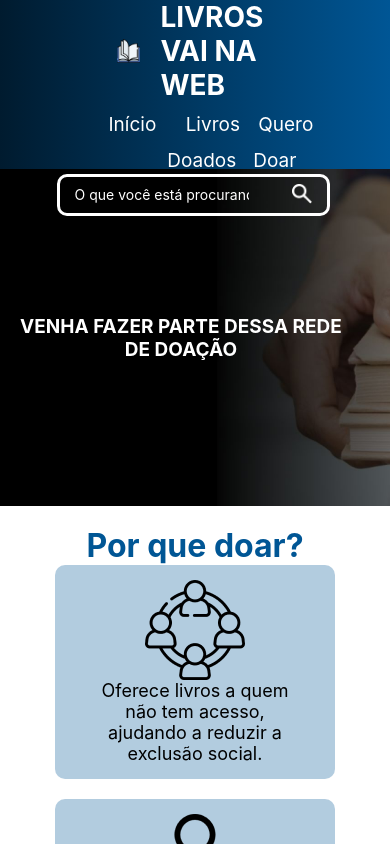
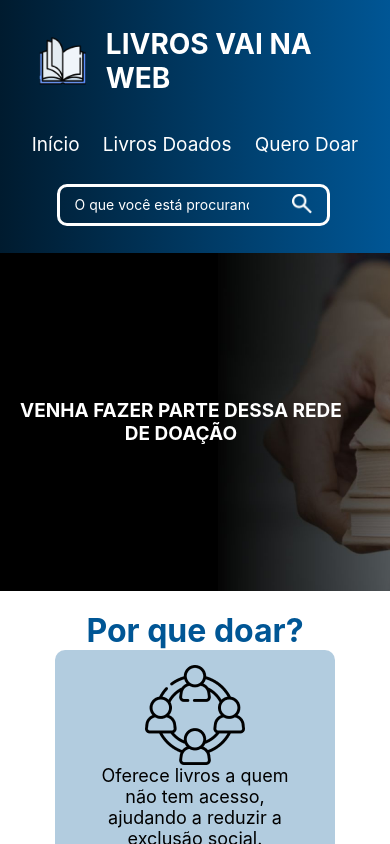
Before and after one commit to bronzefloo/desafiofinal, a React (Vite) app: page / in a window 390 px wide. Shown: the top 844 px of the page. Built offline with nearby package versions, Linux system fonts and the light colour scheme.

Commit message:
newheader

```diff
--- a/src/Components/header/header.module.scss
+++ b/src/Components/header/header.module.scss
@@ -70,14 +70,14 @@
 @media (max-width: 780px) {
 .header {
   display: flex;
-  height: 20vh;
+  height: 30vh;
   justify-content: space-evenly;
   flex-direction: column;
     }
 
 .logoHeader {
-  width: 40%;
-  justify-content: space-evenly;
+  width: 80%;
+  justify-content: space-around;
 
   img {
   width: 15%;
@@ -90,7 +90,9 @@
 }
 
 .navHeader {
-  width: 50%;
+  width: 90%;
+  text-align: center;
+  justify-content: space-around;
 
 ul {
   font-size: 30px;
```
